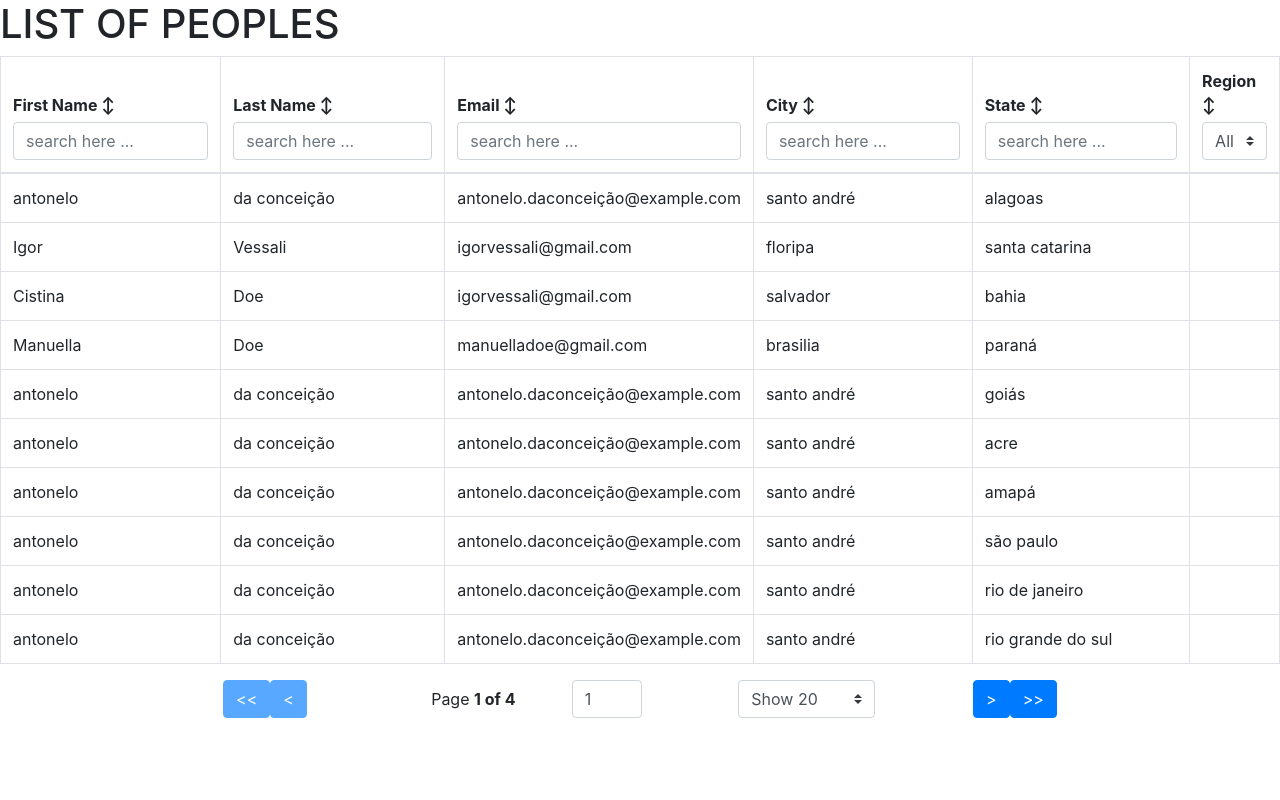
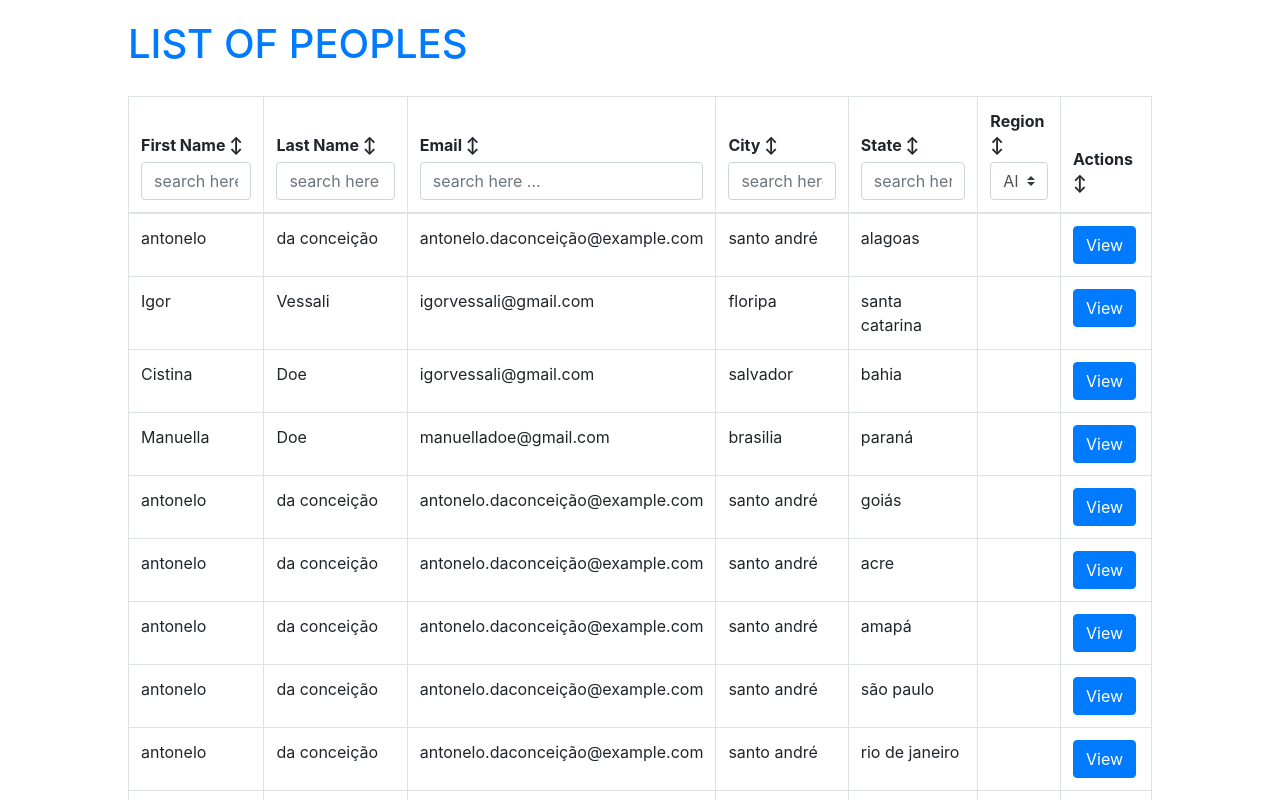
Before and after one commit to IgorVessali/challenge-yungas-react, a React (Create React App) app: page / in a window 1280 px wide. Shown: the top 800 px of the page. Built offline with nearby package versions, Linux system fonts and the light colour scheme.

Commit message:
Created the modal component and populated the data in it, adjusted the css

```diff
--- a/package.json
+++ b/package.json
@@ -7,6 +7,7 @@
     "@testing-library/react": "^11.1.0",
     "@testing-library/user-event": "^12.1.10",
     "bootstrap": "^4.4.1",
+    "node-sass": "^5.0.0",
     "react": "^17.0.1",
     "react-dom": "^17.0.1",
     "react-scripts": "4.0.3",
--- a/src/App.js
+++ b/src/App.js
@@ -1,9 +1,9 @@
-import React from 'react';
+import React, { useState} from 'react';
 import database  from '../src/database.json'
 import TablePeople from '../src/components/TablePeople'
 import { SelectColumnFilter } from '../src/components/filters';
-import 'bootstrap/dist/css/bootstrap.min.css';
-
+import Modal from "../src/components/Modal"
+import { Button } from 'reactstrap';
 //Create the Columns
 const columns = [
     {
@@ -32,14 +32,57 @@ const columns = [
       Filter: SelectColumnFilter,
       filter: 'equals'
     },
+    {
+      width: 300,
+      Header: "Actions",
+      accessor: "location.postcode",
+      disableFilters: true,
+      Cell: row => {
+        const [isModalVisible, setIsModalVisible] = useState(false);
+        console.log(row.row.original);
+        let {name} = row.row.original
+        console.log(name.first)
+        return (
+          <div className = 'App'>
+              <Button color="primary" onClick={() => setIsModalVisible(true)}>View</Button>
+              {isModalVisible ? (
+                <Modal title="DETAIL OF PEOPLE" onClose={() => setIsModalVisible(false)}>
+                  <div className='data'>
+                    <div>
+                      <p><b>Name:</b> {row.row.original.name.first} {row.row.original.name.last}</p>
+                      <p><b>Gender:</b> {row.row.original.gender} </p>
+                    </div>
+                    <div className='group'>
+                      <div >
+                        <h2 className='green'>Location</h2>
+                        <p><b>Street:</b> {row.row.original.location.street} </p>
+                        <p><b>City:</b> {row.row.original.location.city} </p>
+                        <p><b>State:</b> {row.row.original.location.state} </p>
+                        <p><b>Region:</b> {row.row.original.location.Region} </p>
+                      </div>
+                      <div className='block'>
+                        <h2 className='green'>Contact</h2>
+                        <p><b>E-mail:</b> {row.row.original.email} </p>
+                        <p><b>Phone:</b> {row.row.original.phone} </p>
+                        <p><b>Cell:</b> {row.row.original.cell} </p>
+                      </div>
+                    </div>
+                  </div>
+                </Modal>
+              ) :null}
+          </div>
+        )
+      }
+    },
   ]
 
 //Render a Table
 function App() {
   return <>
-
-      <h1>LIST OF PEOPLES</h1>
+    <div className='wrapper'>
+      <h1 color>LIST OF PEOPLES</h1>
       <TablePeople columns={columns} data={database} />
+    </div>
   </>
 }
 export default App;
--- /dev/null
+++ b/src/components/Modal.js
@@ -0,0 +1,16 @@
+import React from "react";
+
+const Modal = ({id='modal', title, children, onClose= () =>{}}) => {
+  const handleOutSideClick = (e) => {
+    if (e.target.id === id) onClose()
+  }
+  return <div id={id} className='modal' onClick={handleOutSideClick}>
+    <div className='container'>
+      <button className= 'close' onClick={onClose}/>
+      <h1 className='title'>{title}</h1>
+      <hr class="solid"/>
+      <div className='content'>{children}</div>
+    </div>
+  </div>
+}
+export default Modal
--- a/src/components/TablePeople.js
+++ b/src/components/TablePeople.js
@@ -24,6 +24,7 @@ const TablePeople = ({ columns, data }) => {
   } = useTable({
     columns,
     data,
+    initialState: { pageSize: 20 },
     defaultColumn: { Filter: DefaultColumnFilter }
   },
   useFilters,
@@ -71,21 +72,21 @@ const TablePeople = ({ columns, data }) => {
           })}
         </tbody>
       </Table>
-
+      { pageOptions.length > 1 &&
         <Row style={{ maxWidth: 1000,
                       margin: "0 auto",
                       textAlign: "center",
                       display:'flex'}}>
           <Col md={3}>
             <Button
-            color="primary"
+              color=""
               onClick={() => gotoPage(0)}
               disabled={!canPreviousPage}
             >
               {"<<"}
             </Button>
             <Button
-            color="primary"
+              color=""
               onClick={previousPage}
               disabled={!canPreviousPage}
             >
@@ -110,8 +111,8 @@ const TablePeople = ({ columns, data }) => {
           </Col>
           <Col md={2}>
             <CustomInput type="select" value={pageSize} onChange={onChangeInSelect}>
-            >
-            {[20, 30, 40, 50].map(pageSize => (
+              {'>'}
+              {[10, 20, 50, 100].map(pageSize => (
                 <option key={pageSize} value={pageSize}>
                   Show {pageSize}
                 </option>
@@ -119,11 +120,11 @@ const TablePeople = ({ columns, data }) => {
             </CustomInput>
           </Col>
           <Col md={3}>
-          <Button color="primary" onClick={nextPage} disabled={!canNextPage}>
+            <Button color="" onClick={nextPage} disabled={!canNextPage}>
               {">"}
             </Button>
             <Button
-            color="primary"
+              color=""
               onClick={() => gotoPage(pageCount - 1)}
               disabled={!canNextPage}
             >
@@ -131,7 +132,7 @@ const TablePeople = ({ columns, data }) => {
             </Button>
           </Col>
         </Row>
-
+      }
     </Fragment>
   )
 }
--- a/src/index.css
+++ /dev/null
@@ -1,13 +0,0 @@
-body {
-  margin: 0;
-  font-family: -apple-system, BlinkMacSystemFont, 'Segoe UI', 'Roboto', 'Oxygen',
-    'Ubuntu', 'Cantarell', 'Fira Sans', 'Droid Sans', 'Helvetica Neue',
-    sans-serif;
-  -webkit-font-smoothing: antialiased;
-  -moz-osx-font-smoothing: grayscale;
-}
-
-code {
-  font-family: source-code-pro, Menlo, Monaco, Consolas, 'Courier New',
-    monospace;
-}
--- a/src/index.js
+++ b/src/index.js
@@ -1,6 +1,7 @@
 import React from 'react';
 import ReactDOM from 'react-dom';
-import './index.css';
+import 'bootstrap/dist/css/bootstrap.min.css';
+import './index.scss';
 import App from './App';
 import reportWebVitals from './reportWebVitals';
 
--- /dev/null
+++ b/src/index.scss
@@ -0,0 +1,77 @@
+.wrapper{
+  padding-left: 10%;
+  padding-right: 10%;
+  padding-bottom: 3%;
+}
+h1{
+  color: #007bff;
+  padding-top: 20px;
+  padding-bottom: 20px;
+}
+.modal{
+  width: 100%;
+  height: 100%;
+  position: absolute;
+  top:0;
+  left: 0;
+  z-index: 10;
+  background-color: rgba(0,0,0,0.8);
+  display: flex;
+  justify-content: center;
+  align-items: center;
+  .container{
+    background-color: #fff;
+    color:#000;
+    width: 40%;
+    height: 70%;
+    border-radius: 20px;
+
+    .title{
+      margin-top: 20px;
+      padding-left: 10px;
+      color:#007bff;
+    }
+
+    .green{
+      color: #007bff;
+    }
+
+    .data{
+      padding: 30px;
+      // display: flex;
+      position: relative;
+    }
+    // .block{
+    //   margin-left: 100px;
+    //   margin-top: 105px;
+    // }
+
+    .close{
+      background-color: transparent;
+      outline: none;
+      width: 32px;
+      height: 32px;
+      border: none;
+      // right: calc(-100% + 60px);
+      top: 16px;
+      display: flex;
+      position: relative;
+      align-items: center;
+      cursor: pointer;
+      &:before,
+      &:after{
+        content: ' ';
+        position: absolute;
+        width: 2.5px;
+        height: 24px;
+        background-color: #000;
+      }
+      &:before {
+        transform: rotate(45deg);
+      }
+      &:after {
+        transform: rotate(-45deg);
+      }
+    }
+  }
+}
```
Also changed, not shown: 1 other file (tests, documents, lock files or other folders). Lines whose indentation alone changed are shown as unchanged.
